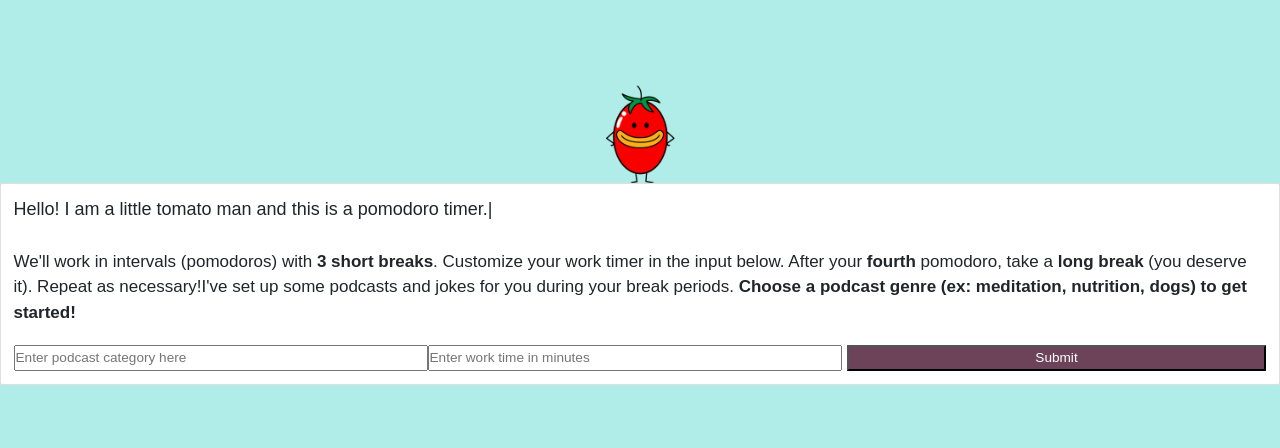
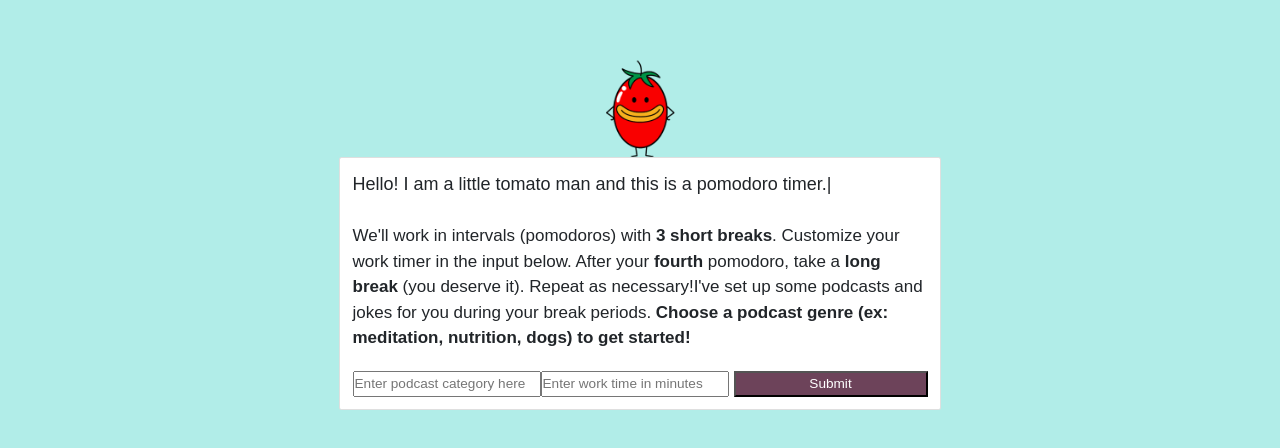
Before and after one commit to alexiscameronfrankel/foodie-focus, a React (Create React App) app: page / in a window 1280 px wide. Shown: the part 166-614 px from the top of the page. Built offline with nearby package versions, Linux system fonts and the light colour scheme.

Commit message:
css tweaking

```diff
--- a/src/App.css
+++ b/src/App.css
@@ -232,9 +232,9 @@ line-height: 40px;
   box-shadow: 0 .1rem .1rem rgba(0, 0, 0, .5);
 }
 
-#cardTitle{
+/* #cardTitle{
   font-size:20px;
-}
+} */
 
 .Typist{
   font-size: 18px;
@@ -319,3 +319,7 @@ input {
       width: 75vw;
     }
 }
+
+.widthFix {
+  width: 600px;
+}
--- a/src/components/Home.js
+++ b/src/components/Home.js
@@ -49,7 +49,7 @@ class Home extends Component {
                 <div className="home_container apply_viewport_height">
                 <img src="./tomatoman.png" alt="Logo" className="tomato_man" />
                 <Card className="home_container">
-                    <Card.Body className="card-body">
+                    <Card.Body className="card-body widthFix">
                     <Typist className="Typist">
                         Hello! I am a little tomato man and this is a pomodoro timer.
                     </Typist>
```
